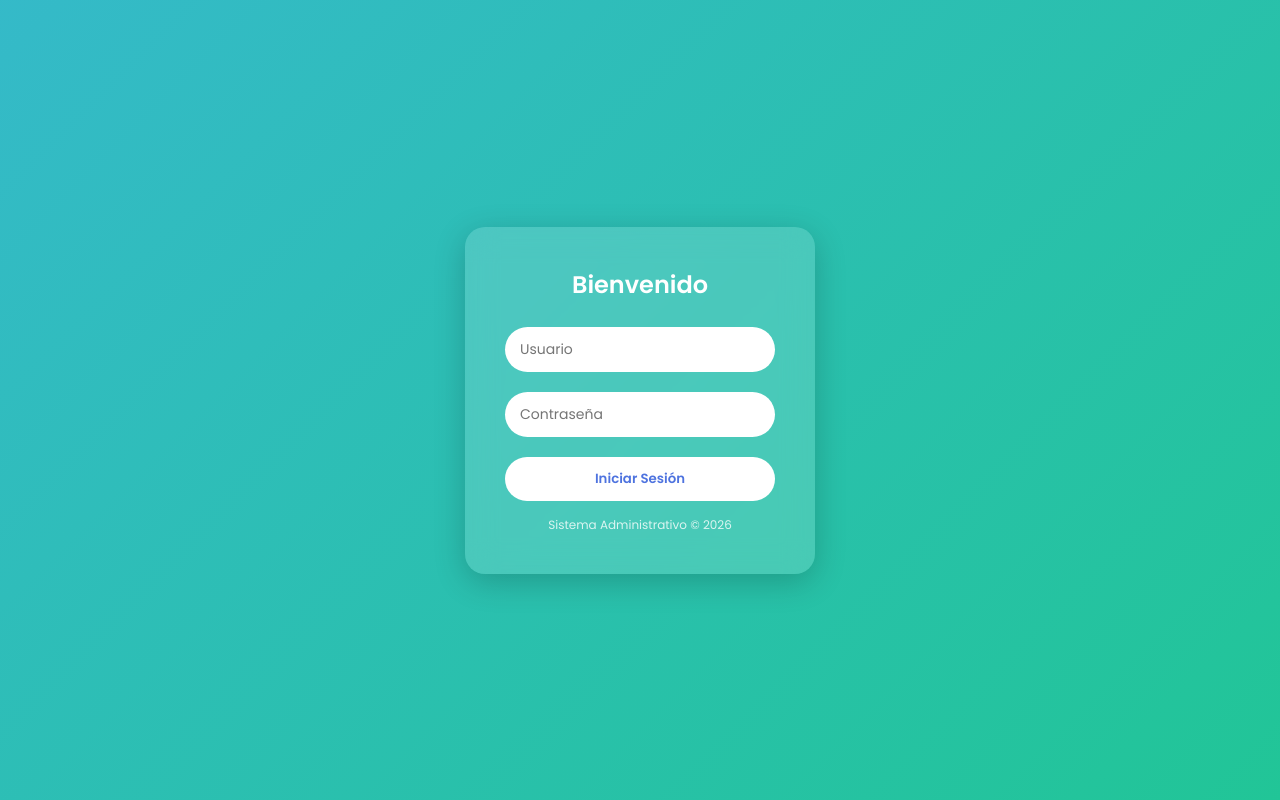
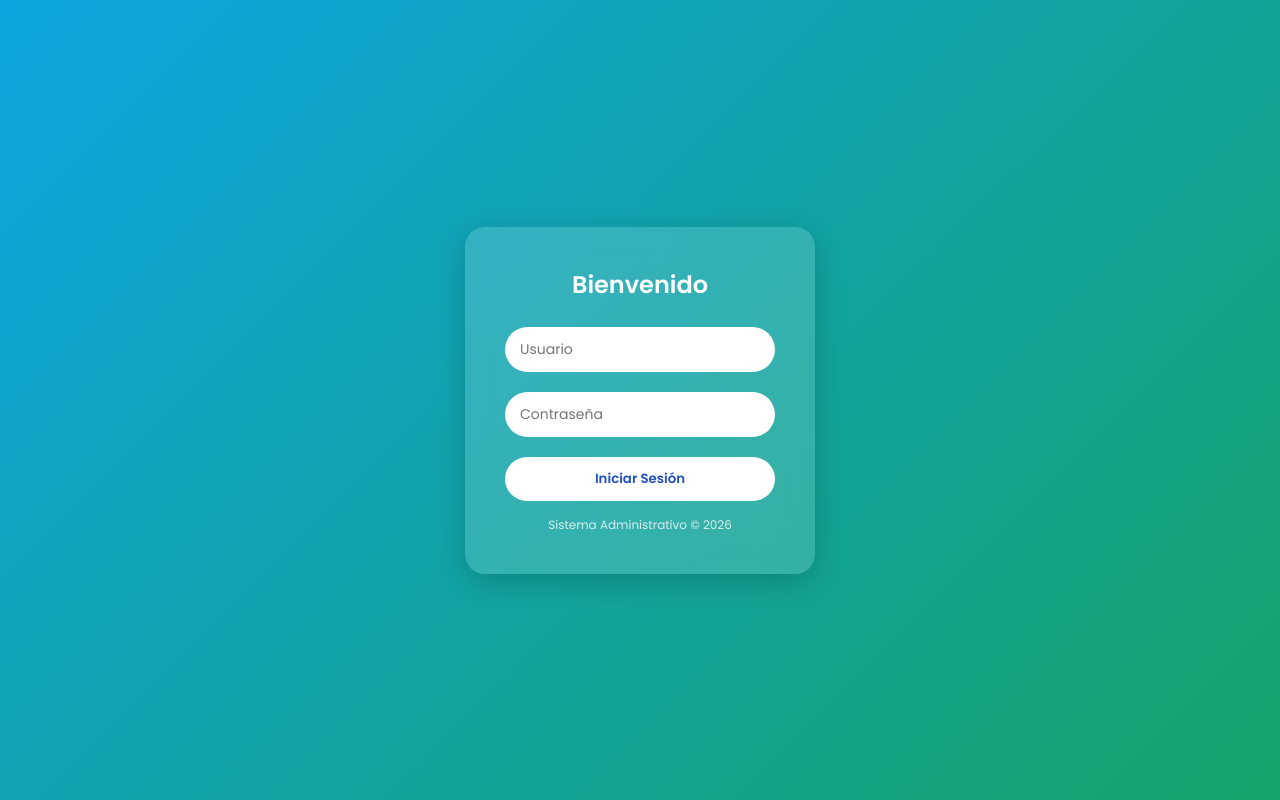
Before and after one commit to Gamalie1/PUNTO_DE_VENTA, a Django app: page /?next=/clientes/ in a window 1280 px wide. Run offline with Django 5.2, Linux system fonts and the light colour scheme; some libraries are stand-ins or nearby versions.

Commit message:
Extiende el sistema de diseno al resto de pantallas y corrige rutas rotas
pos-design-system.css se carga globalmente desde base.html, asi que
las ~28 plantillas que ya usan {% extends "base.html" %} (inventario,
clientes, compras, caja, sucursal, usuarios, rutas) heredan la paleta,
tipografia, radios y sombras nuevas automaticamente -- no hacia falta
tocarlas una por una. Los colores semanticos (.bg-gradient-primary,
.bg-success, etc.) llevan !important a proposito, para que ganen sobre
los <style> locales de cada plantilla que fijaban colores viejos de
Bootstrap 4 (comprobado en inventario, clientes, caja y compras: los
card-header muestran el azul nuevo, no el purpura/teal que tenian
esas plantillas sueltas).

Lo que si se toco:
- login.html (pantalla independiente, no extiende base.html): mismo
  gradiente pero con los colores de marca nuevos en vez de la paleta
  generica de demo de AdminLTE/SB-Admin.
- base.html: corrige la ruta rota de icheck-bootstrap.min.css
  (le faltaba la barra inicial). Y quita una referencia rota a un
  Chart.js local vendorizado en v2.9.4: "arreglar" esa ruta cargaria
  una API vieja (tooltips en vez de plugins.tooltip) que pisaria el
  Chart.js 3+ que carga el dashboard por CDN y rompería sus graficos,
  asi que se documenta el motivo en un comentario en vez de arreglarla
  a ciegas.

Verificado en navegador: dashboard (Chart.js sigue en v4, sin errores
de consola), inventario, clientes y caja muestran los colores nuevos
consistentemente; login con la paleta actualizada.

```diff
--- a/PuntoDeVentas/usuarios/templates/login.html
+++ b/PuntoDeVentas/usuarios/templates/login.html
@@ -25,7 +25,7 @@
         display: flex;
         justify-content: center;
         align-items: center;
-        background: linear-gradient(-45deg, #4e73df, #1cc88a, #36b9cc, #858796);
+        background: linear-gradient(-45deg, #2f6fed, #16a34a, #0ea5e9, #1e4fc0);
         background-size: 400% 400%;
         animation: gradientBG 10s ease infinite;
       }
@@ -81,7 +81,7 @@
         border: none;
         border-radius: 30px;
         background: white;
-        color: #4e73df;
+        color: #1e4fc0;
         font-weight: 600;
         cursor: pointer;
         transition: 0.3s;
```
Also changed, not shown: PuntoDeVentas/usuarios/templates/base.html (+8 -3 lines).
